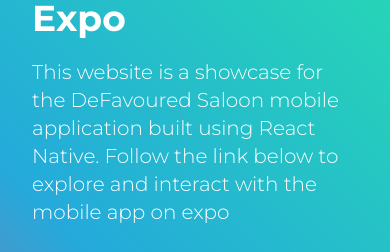
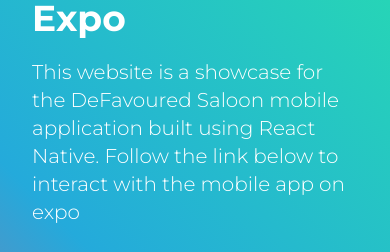
Before and after one commit to numofran6/saloon-mobile-app-showcase, a Next.js app: page / in a window 390 px wide. Shown: the part 136-388 px from the top of the page. Built offline with nearby package versions, Linux system fonts and the light colour scheme.

Commit message:
mobile ui overflow adjusted

```diff
--- a/src/pages/index.js
+++ b/src/pages/index.js
@@ -13,7 +13,7 @@
 
 			<SectionWrapper
 				title="Explore the Mobile App on Expo"
-				description="This website is a showcase for the DeFavoured Saloon mobile application built using React Native. Follow the link below to explore and interact with the mobile app on expo"
+				description="This website is a showcase for the DeFavoured Saloon mobile application built using React Native. Follow the link below to interact with the mobile app on expo"
 				showBtn
 				mockupImg={mainhero}
 				banner="banner"
--- a/src/styles/globals.css
+++ b/src/styles/globals.css
@@ -75,4 +75,5 @@
 
 body {
 	font-family: 'Montserrat', sans-serif;
+	overflow-x: hidden;
 }
```
